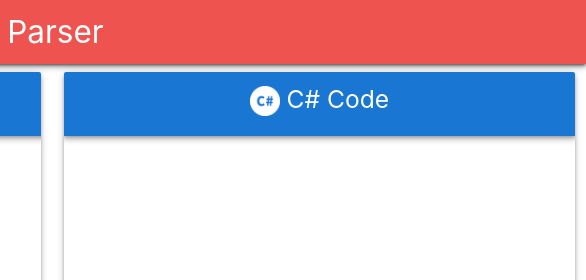
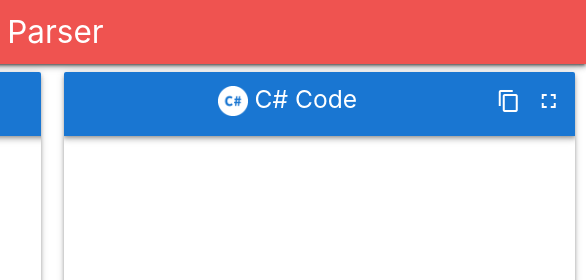
Before and after one commit to haripriyaaithal/csharp-json-parser-tool, a plain HTML site: page public/index.html in a window 1280 px wide. Shown: the top 280 px of the page, 694-1280 px from the left. Drawn offline with nearby package versions, Linux system fonts and the light colour scheme.

Commit message:
Added copy to clipboard CTA

```diff
--- a/public/index.html
+++ b/public/index.html
@@ -94,6 +94,8 @@
                      <h5 class="white-text center card-title-text">
                         <img src="images/csharp.png" class="custom-icon"/>
                         C# Code
+                        <a href="#" class="right"><i class="material-icons white-text" style="vertical-align: middle;">fullscreen</i></a>
+                        <a href="#" onclick="copyResultToClipboard()" class="right"><i class="material-icons white-text" style="vertical-align: middle; padding-right: 16px;">content_copy</i></a>
                      </h5>
                   </div>
                   <div class="scroll-view">
--- a/public/js/app.js
+++ b/public/js/app.js
@@ -98,6 +98,10 @@ function copyToClipboard(result) {
   showRoundedToast("C# code copied to clipboard!");
 }
 
+function copyResultToClipboard() {
+  copyToClipboard(result);
+}
+
 function saveSettings() {
   let storedSettings = localStorage.getItem(LOCAL_STORAGE_SETTINGS_KEY);
   const currentSettings = JSON.stringify({
```
